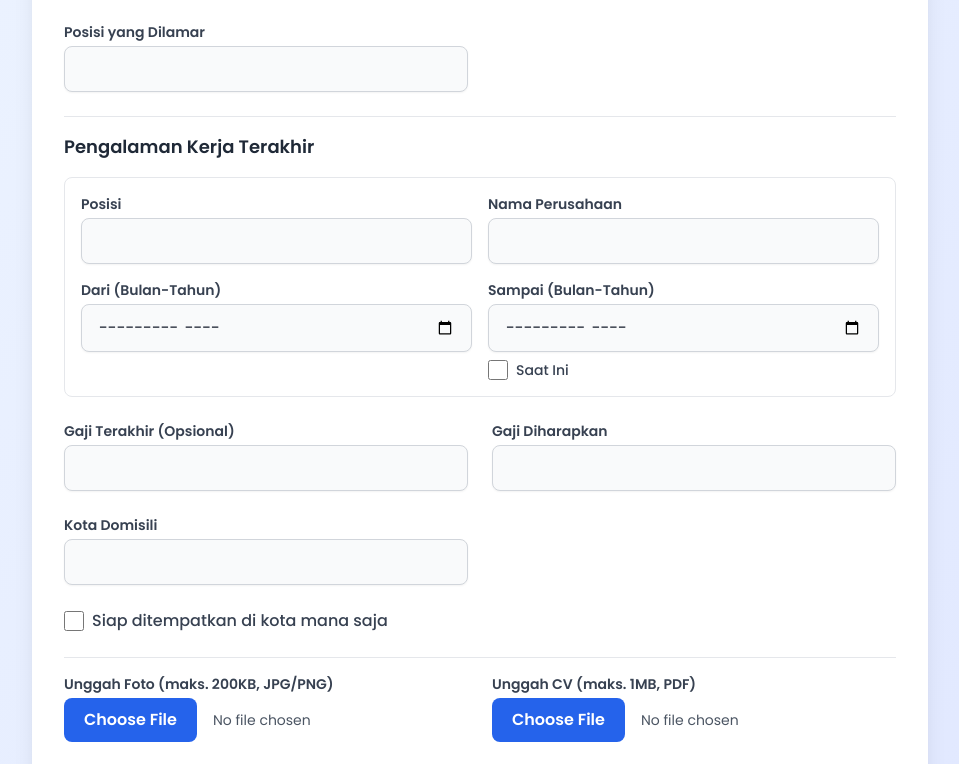
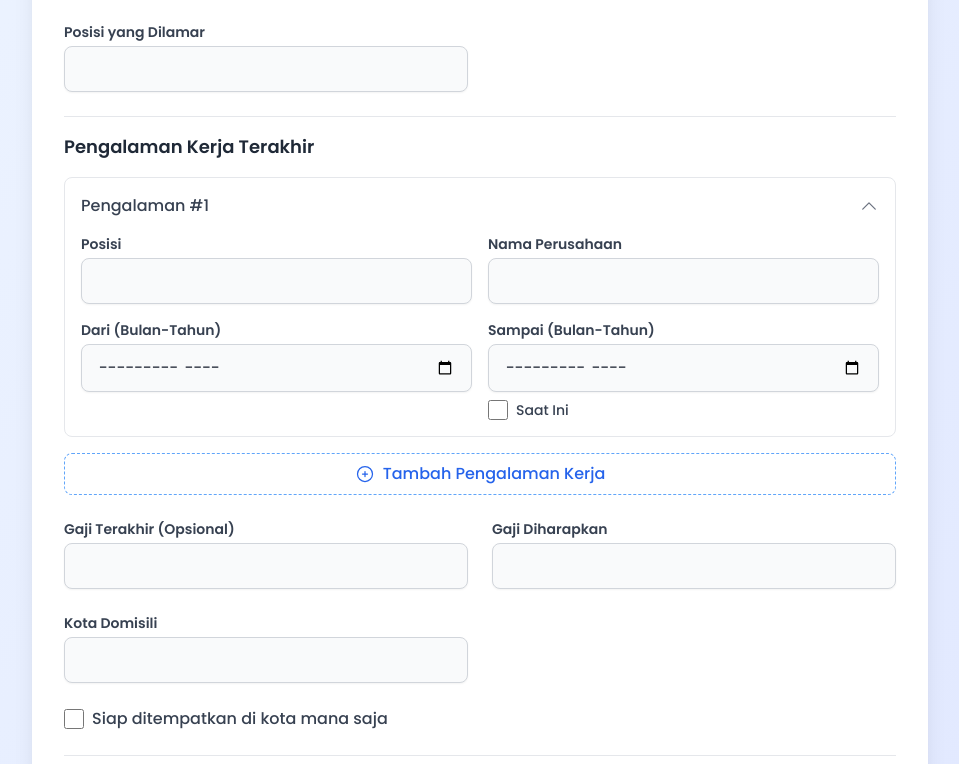
Before and after one commit to s-erzv/bluework.id, a React (Vite) app: page /application-form in a window 1280 px wide. Shown: the part 751-1515 px from the top of the page, without its empty margins (160-1119 px from the left). Built offline with nearby package versions, Linux system fonts and the light colour scheme; no server answers.

Commit message:
change application form

```diff
--- a/src/pages/ApplicationFormPage.jsx
+++ b/src/pages/ApplicationFormPage.jsx
@@ -1,6 +1,7 @@
 import React, { useState, useEffect } from 'react';
 import { createClient } from '@supabase/supabase-js';
 import { useLocation, useNavigate } from 'react-router-dom';
+import { PlusCircleIcon, MinusCircleIcon, ChevronDownIcon, ChevronUpIcon } from '@heroicons/react/24/outline'; // Import icons
 
 // Inisialisasi client Supabase khusus untuk unggahan publik/anonim.
 const publicSupabase = createClient(
@@ -20,6 +21,14 @@ function ApplicationFormPage() {
   const navigate = useNavigate();
   const initialAppliedPosition = location.state?.initialAppliedPosition || '';
 
+  const initialWorkExperienceEntry = {
+    position: '',
+    companyName: '',
+    startDate: '', // Format: YYYY-MM
+    endDate: '',   // Format: YYYY-MM
+    isCurrent: false,
+  };
+
   const [formData, setFormData] = useState({
     fullName: '',
     nickName: '',
@@ -31,16 +40,7 @@ function ApplicationFormPage() {
     ktpNumber: '',
     lastEducation: '',
     appliedPosition: initialAppliedPosition,
-    // Mengubah lastWorkExperience menjadi array untuk menampung multiple experiences
-    // Untuk saat ini, kita hanya fokus pada 'pengalaman terakhir' seperti permintaan
-    // Jika Anda ingin mendukung banyak pengalaman, struktur ini perlu diperluas
-    workExperience: [{
-      position: '',
-      companyName: '',
-      startDate: '', // Format: YYYY-MM
-      endDate: '',   // Format: YYYY-MM
-      isCurrent: false,
-    }],
+    workExperience: [{ ...initialWorkExperienceEntry }], // Start with one empty experience
     lastSalary: '',
     expectedSalary: '',
     domicileCity: '',
@@ -51,6 +51,9 @@ function ApplicationFormPage() {
   const [loading, setLoading] = useState(false);
   const [message, setMessage] = useState('');
   const [isSuccess, setIsSuccess] = useState(false);
+  // State untuk mengelola indeks pengalaman kerja yang saat ini diperluas
+  // Default: pengalaman pertama/satu-satunya akan diperluas
+  const [expandedExperienceIndex, setExpandedExperienceIndex] = useState(0);
 
   useEffect(() => {
     setFormData(prev => ({ ...prev, appliedPosition: initialAppliedPosition }));
@@ -94,6 +97,41 @@ function ApplicationFormPage() {
     setFormData({ ...formData, workExperience: newWorkExperience });
   };
 
+  // Fungsi untuk menambah entri pengalaman kerja baru
+  const handleAddWorkExperience = () => {
+    if (formData.workExperience.length < 5) { // Maksimal 5 pengalaman
+      setFormData(prevFormData => ({
+        ...prevFormData,
+        workExperience: [...prevFormData.workExperience, { ...initialWorkExperienceEntry }],
+      }));
+      // Otomatis memperluas entri yang baru ditambahkan
+      setExpandedExperienceIndex(formData.workExperience.length);
+    } else {
+      setMessage('Maksimal 5 pengalaman kerja.');
+      setIsSuccess(false);
+    }
+  };
+
+  // Fungsi untuk menghapus entri pengalaman kerja
+  const handleRemoveWorkExperience = (index) => {
+    const newWorkExperience = formData.workExperience.filter((_, i) => i !== index);
+    setFormData({ ...formData, workExperience: newWorkExperience });
+    // Sesuaikan indeks yang diperluas jika yang dihapus adalah yang diperluas
+    // atau jika penghapusan memengaruhi indeks yang diperluas
+    if (expandedExperienceIndex === index) {
+        setExpandedExperienceIndex(null); // Lipat jika yang dihapus adalah yang diperluas
+    } else if (expandedExperienceIndex > index) {
+        setExpandedExperienceIndex(prev => prev - 1); // Geser indeks jika yang lebih awal dihapus
+    }
+    // Jika hanya satu entri tersisa, perluas secara otomatis
+    if (newWorkExperience.length === 1) {
+        setExpandedExperienceIndex(0);
+    } else if (newWorkExperience.length === 0) { // Jika tidak ada entri tersisa
+        setExpandedExperienceIndex(null);
+    }
+  };
+
+
   const handleSubmit = async (e) => {
     e.preventDefault();
     setLoading(true);
@@ -108,7 +146,7 @@ function ApplicationFormPage() {
 
     try {
       if (formData.photoFile && formData.photoFile.size > 200 * 1024) {
-        throw new Error('Ukuran foto melebihi 500KB.');
+        throw new Error('Ukuran foto melebihi 200KB.');
       }
       if (formData.cvFile && formData.cvFile.size > 1 * 1024 * 1024) {
         throw new Error('Ukuran CV melebihi 1MB.');
@@ -178,7 +216,7 @@ function ApplicationFormPage() {
       setFormData({
         fullName: '', nickName: '', address: '', dob: '', age: '', phoneNumber: '', email: '',
         ktpNumber: '', lastEducation: '', appliedPosition: initialAppliedPosition,
-        workExperience: [{ position: '', companyName: '', startDate: '', endDate: '', isCurrent: false }], // Reset work experience
+        workExperience: [{ ...initialWorkExperienceEntry }], // Reset to one empty experience
         lastSalary: '', expectedSalary: '', domicileCity: '', readyToRelocate: false,
         photoFile: null, cvFile: null,
       });
@@ -188,6 +226,9 @@ function ApplicationFormPage() {
       if (photoInput) photoInput.value = '';
       const cvInput = document.getElementById('cvFile');
       if (cvInput) cvInput.value = '';
+
+      // Reset expanded index
+      setExpandedExperienceIndex(0); // Kembali memperluas entri pertama setelah reset form
 
       setTimeout(() => navigate('/'), 3000);
 
@@ -350,7 +391,25 @@ function ApplicationFormPage() {
           <div className="space-y-4 pt-4 border-t border-gray-200 dark:border-gray-700">
             <h3 className="text-lg font-semibold text-gray-800 dark:text-white">Pengalaman Kerja Terakhir</h3>
             {formData.workExperience.map((exp, index) => (
-              <div key={index} className="grid grid-cols-1 md:grid-cols-2 gap-4 p-4 border border-gray-200 dark:border-gray-700 rounded-lg">
+              <div key={index} className="p-4 border border-gray-200 dark:border-gray-700 rounded-lg">
+                {/* Header for collapsed view */}
+                <div
+                  className="flex justify-between items-center cursor-pointer"
+                  onClick={() => setExpandedExperienceIndex(expandedExperienceIndex === index ? null : index)}
+                >
+                  <h4 className="text-base font-medium text-gray-700 dark:text-gray-300">
+                    {exp.position && exp.companyName ? `${exp.position} di ${exp.companyName}` : `Pengalaman #${index + 1}`}
+                  </h4>
+                  {expandedExperienceIndex === index ? (
+                    <ChevronUpIcon className="h-5 w-5 text-gray-500 dark:text-gray-400" />
+                  ) : (
+                    <ChevronDownIcon className="h-5 w-5 text-gray-500 dark:text-gray-400" />
+                  )}
+                </div>
+
+                {/* Collapsible content */}
+                {expandedExperienceIndex === index && (
+                  <div className="grid grid-cols-1 md:grid-cols-2 gap-4 mt-4">
                     <div>
                       <label htmlFor={`position-${index}`} className="block text-sm font-semibold text-gray-700 dark:text-gray-300 mb-1">Posisi</label>
                       <input
@@ -412,7 +471,32 @@ function ApplicationFormPage() {
                       </div>
                     </div>
                   </div>
+                )}
+
+                {/* Remove button for experience entry (only if more than one) */}
+                {formData.workExperience.length > 1 && (
+                  <div className="flex justify-end mt-4">
+                    <button
+                      type="button"
+                      onClick={() => handleRemoveWorkExperience(index)}
+                      className="text-red-500 hover:text-red-700 transition-colors duration-200 flex items-center text-sm font-medium"
+                    >
+                      <MinusCircleIcon className="h-5 w-5 mr-1" /> Hapus Pengalaman
+                    </button>
+                  </div>
+                )}
+              </div>
             ))}
+            {/* Add button for new experience entry */}
+            {formData.workExperience.length < 5 && (
+              <button
+                type="button"
+                onClick={handleAddWorkExperience}
+                className="flex items-center justify-center px-4 py-2 border border-dashed border-blue-400 text-blue-600 dark:text-blue-400 rounded-lg hover:bg-blue-50 dark:hover:bg-gray-700 transition-colors duration-200 w-full text-base font-medium"
+              >
+                <PlusCircleIcon className="h-5 w-5 mr-2" /> Tambah Pengalaman Kerja
+              </button>
+            )}
           </div>
 
           <div className="grid grid-cols-1 md:grid-cols-2 gap-6">
@@ -476,8 +560,8 @@ function ApplicationFormPage() {
                 required
                 className="w-full text-sm text-gray-600 dark:text-gray-400 file:mr-4 file:py-2.5 file:px-5 file:rounded-lg file:border-0 file:text-base file:font-semibold file:bg-blue-600 file:text-white hover:file:bg-blue-700 transition-all duration-300 cursor-pointer"
               />
-              {formData.photoFile && formData.photoFile.size > 500 * 1024 && (
-                <p className="text-red-500 text-xs mt-1">Ukuran foto melebihi 500KB.</p>
+              {formData.photoFile && formData.photoFile.size > 200 * 1024 && (
+                <p className="text-red-500 text-xs mt-1">Ukuran foto melebihi 200KB.</p>
               )}
             </div>
             <div>
--- a/src/pages/LandingPage.jsx
+++ b/src/pages/LandingPage.jsx
@@ -99,7 +99,6 @@ function LandingPage() {
                     transition-all duration-700 ease-out
                     ${heroEntry?.isIntersecting ? 'opacity-100 translate-y-0' : 'opacity-0 -translate-y-10'}`}
       >
-        <div className="absolute inset-0 opacity-90 dark:opacity-10" style={{ backgroundImage: 'url("https://www.transparenttextures.com/patterns/cubes.png")' }}></div>
         <div className="relative z-10 p-4 max-w-3xl mx-auto w-full text-center">
           <h1 className={`text-4xl sm:text-5xl md:text-6xl font-extrabold mb-5 leading-tight
                           ${theme === 'dark' ? 'text-blue-accent' : 'text-blue-primary'} drop-shadow-lg`}> {/* Changed text-white to text-blue-darker */}
--- a/tailwind.config.js
+++ b/tailwind.config.js
@@ -13,7 +13,7 @@ export default {
       colors: {
         'blue-primary': '#007BFF',
         'blue-accent': '#4A90E2',
-        'blue-darker': '#2F39C6',
+        'blue-darker': '#0468cd',
 
         'light-bg-primary': '#FFFFFF',
         'light-bg-secondary': '#F8F9FA',
```
Lines whose indentation alone changed are shown as unchanged.
